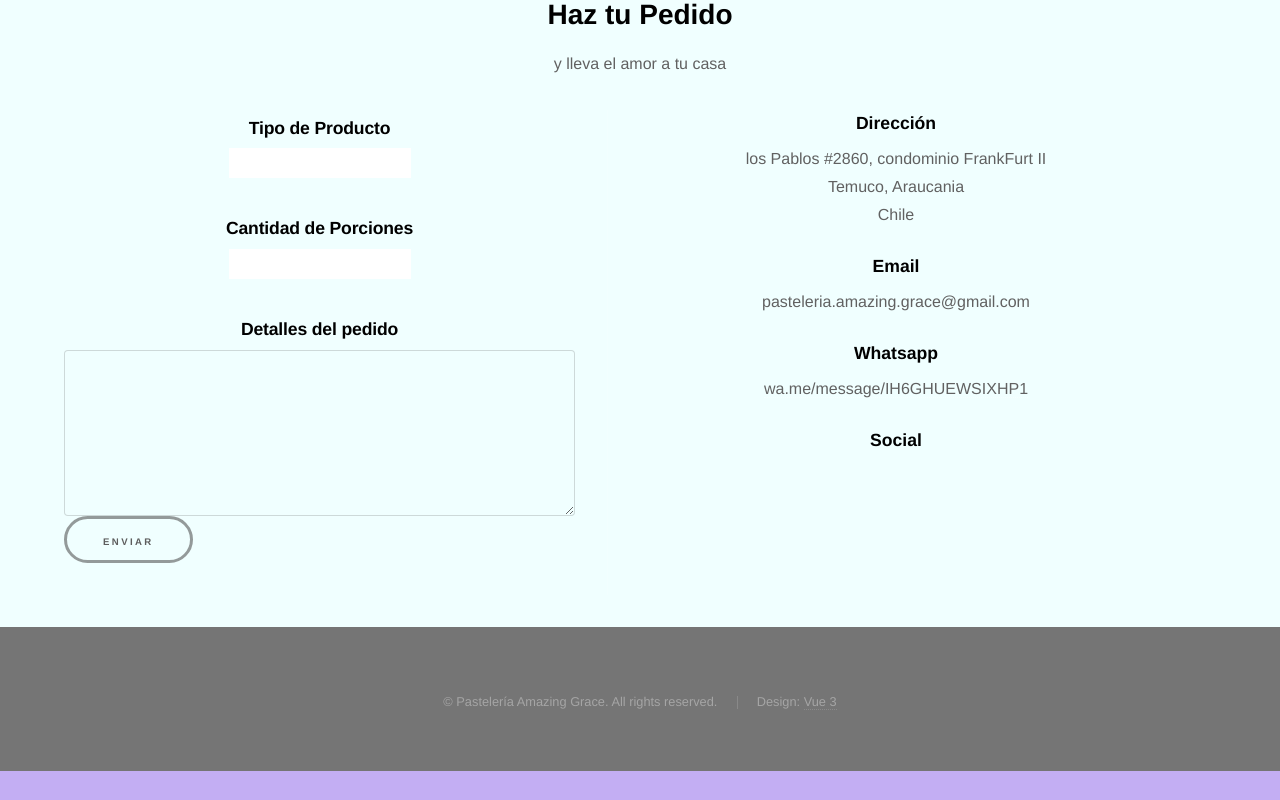
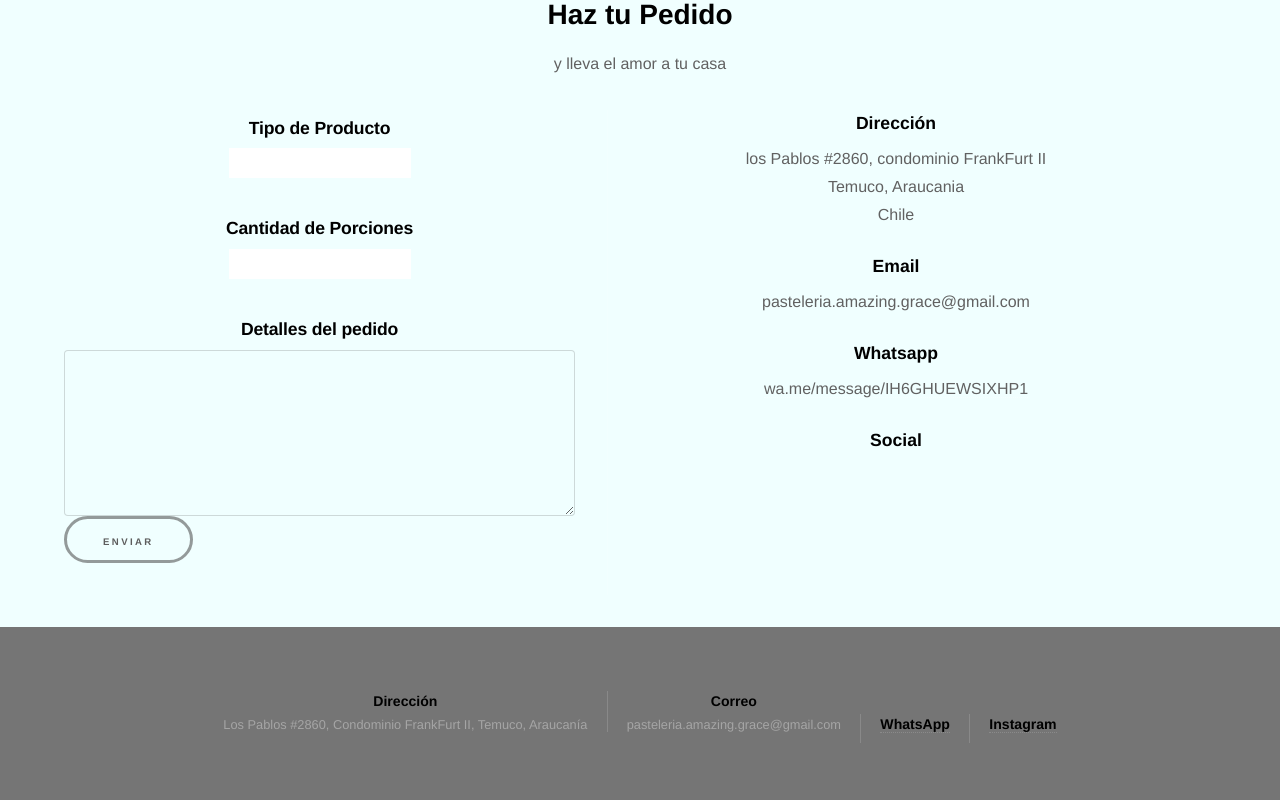
Before and after one commit to alvaro021/Sistemas-de-Informacion, a Vue app: page /Pedido in a window 1280 px wide. Shown: the part 4549-5349 px from the top of the page. Before the commit the page ends 5320 px from the top, so only its background shows below. Built offline with nearby package versions, Linux system fonts and the light colour scheme; some icons are missing.

Commit message:
Se edita footer

```diff
--- a/src/components/Footer.vue
+++ b/src/components/Footer.vue
@@ -3,7 +3,20 @@
 			<footer id="footer" class="wrapper style1-alt">
 				<div class="inner">
 					<ul class="menu">
-						<li>&copy; Pastelería Amazing Grace. All rights reserved.</li><li>Design: <a href="http://html5up.net">Vue 3</a></li>
+						<li>
+							<h3>Dirección</h3>
+							<span>Los Pablos #2860, Condominio FrankFurt II, Temuco, Araucanía</span>
+						</li>
+						<li>
+							<h3>Correo</h3>
+							<span>pasteleria.amazing.grace@gmail.com</span>
+						</li>
+						<li>
+							<h3><a href="wa.me/message/IH6GHUEWSIXHP1">WhatsApp</a></h3>
+						</li>
+						<li>
+							<h3><a href="https://www.instagram.com/pasteleria_amazinggrace/?hl=es-la">Instagram</a></h3>
+						</li>
 					</ul>
 				</div>
 			</footer>
```
